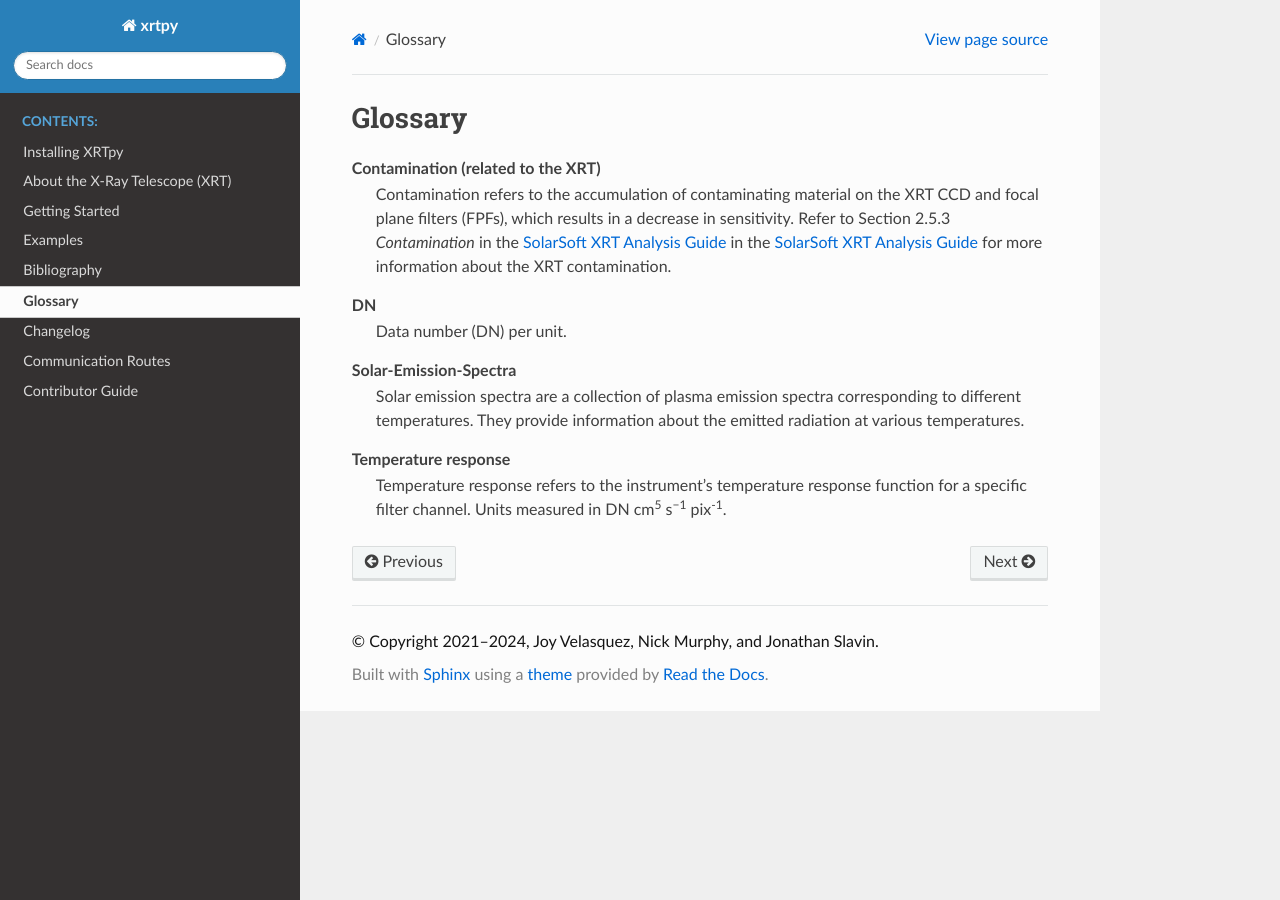
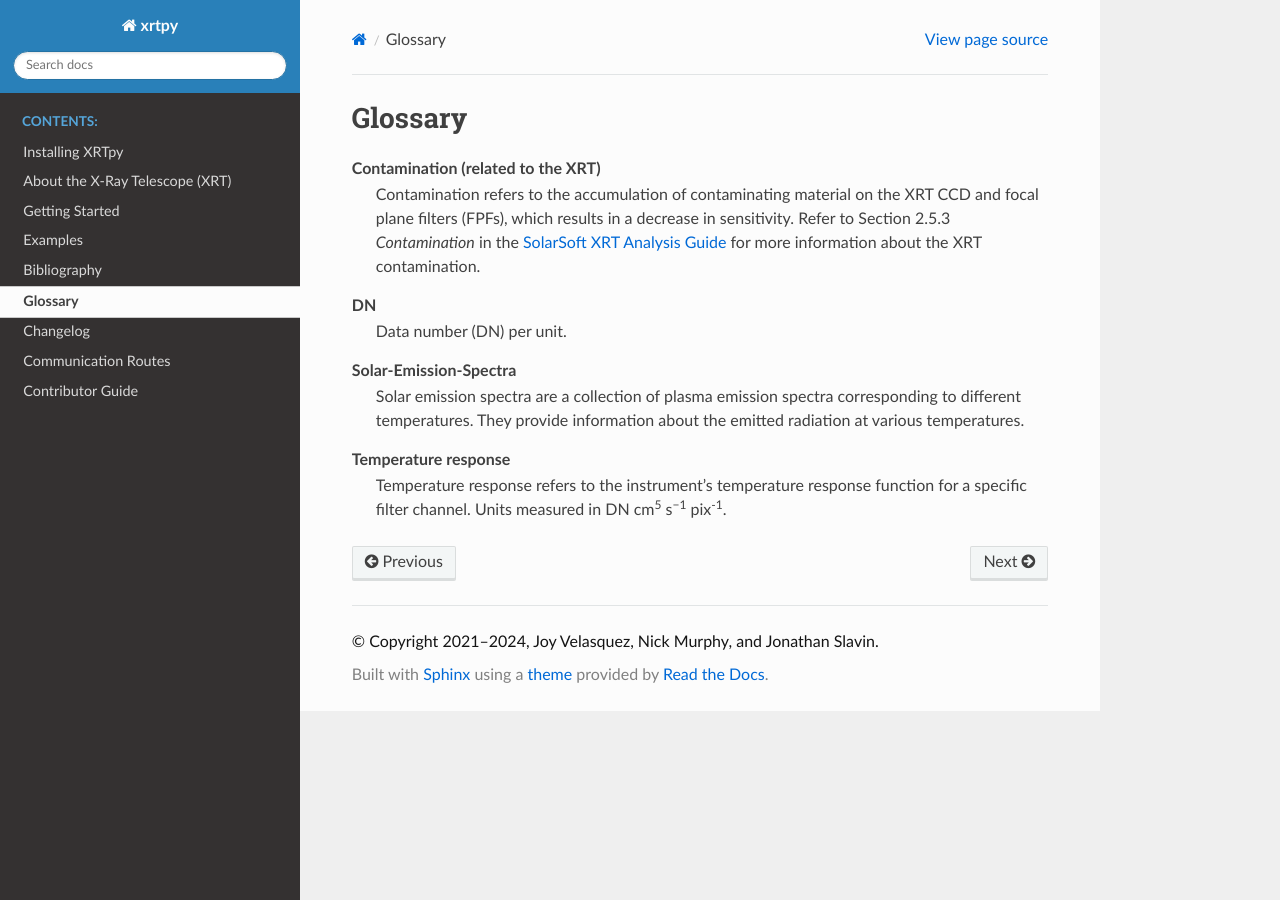
Before and after one commit to HinodeXRT/xrtpy, a Sphinx documentation site: the page built from docs/glossary.rst, in a window 1280 px wide. Built offline with Sphinx 7.4.7 and the Read the Docs theme 2.0.0, drawn with Linux system fonts in a browser that asks for light colours; pages that are not in the unit, such as notebooks, are missing from menus.

Commit message:
Update glossary.rst (#277)
Removing repeated statements

```diff
--- a/docs/glossary.rst
+++ b/docs/glossary.rst
@@ -14,8 +14,7 @@ Glossary
 
    Contamination (related to the XRT)
       Contamination refers to the accumulation of contaminating material on the XRT CCD and focal plane filters (FPFs), which results in a decrease in sensitivity.
-      Refer to Section 2.5.3 `Contamination` in the `SolarSoft XRT Analysis Guide`_ in the `SolarSoft XRT Analysis Guide`_ for
-      more information about the XRT contamination.
+      Refer to Section 2.5.3 `Contamination` in the `SolarSoft XRT Analysis Guide`_ for more information about the XRT contamination.
 
    Temperature response
       Temperature response refers to the instrument's temperature response function for a specific filter channel. Units measured in
```
